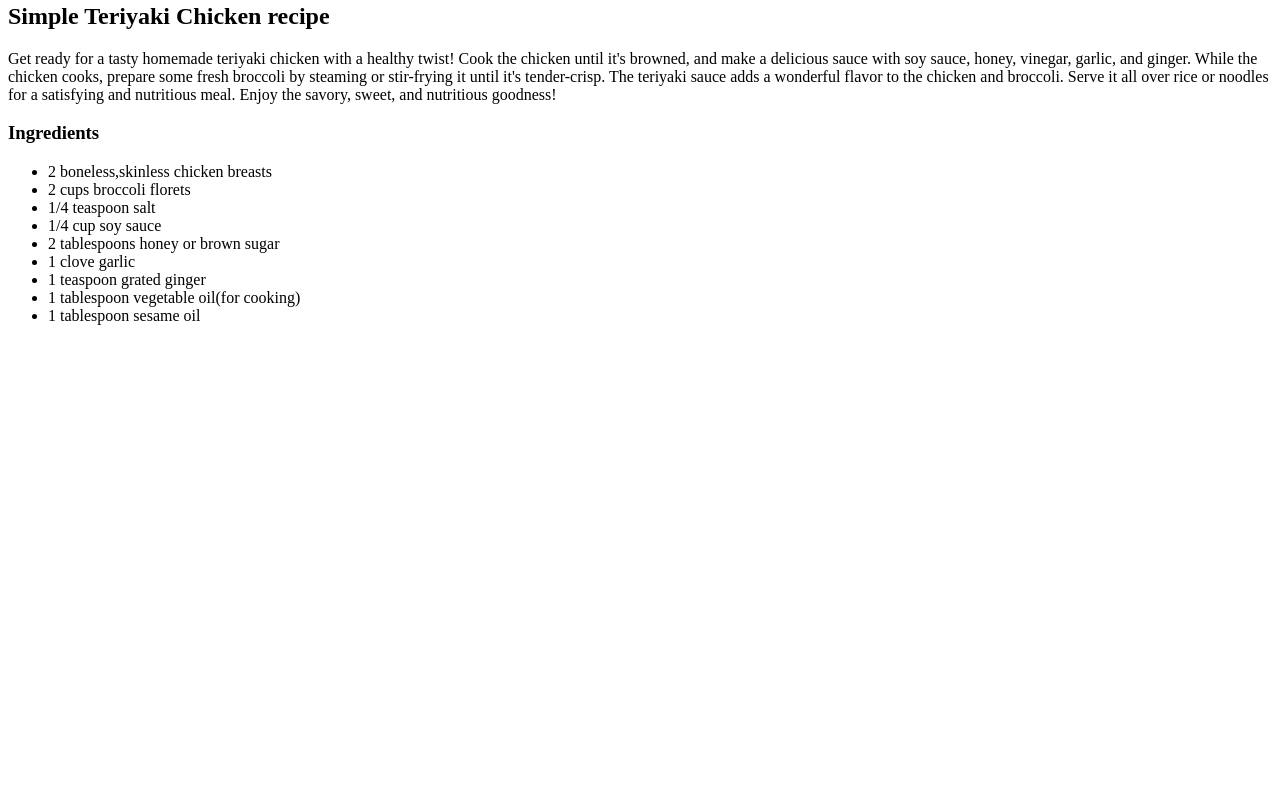
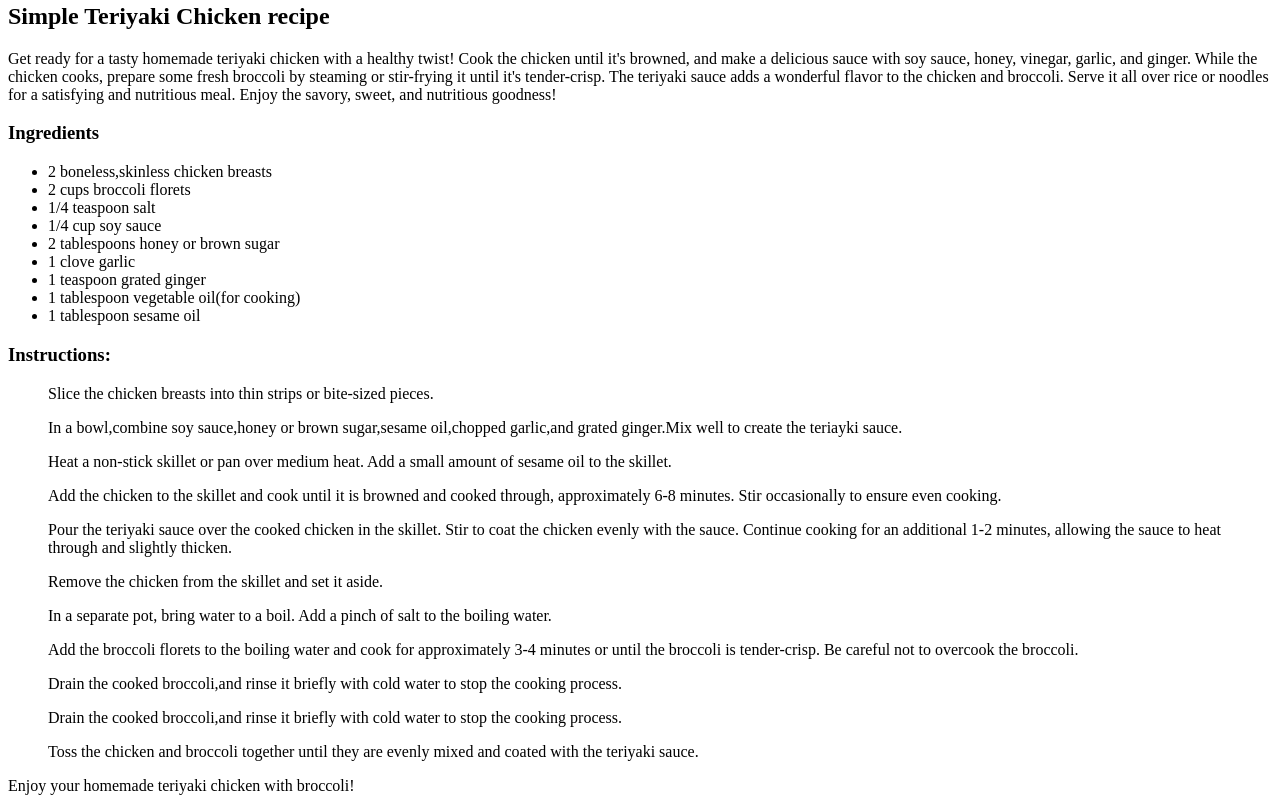
Before and after one commit to jer95/odin-recipes, a plain HTML site: page recipes/teriyaki-chicken.html in a window 1280 px wide. Shown: the part 326-1137 px from the top of the page. Before the commit the page ends 800 px from the top, so only its background shows below. Drawn offline with Linux system fonts and the light colour scheme.

Commit message:
Add instructions to teriyaki-chicken.html

```diff
--- a/recipes/teriyaki-chicken.html
+++ b/recipes/teriyaki-chicken.html
@@ -22,5 +22,18 @@
         <li>1 tablespoon vegetable oil(for cooking)</li>
         <li>1 tablespoon sesame oil</li>
     </ul>
+    <h3>Instructions:</h3>
+    <ol>Slice the chicken breasts into thin strips or bite-sized pieces.</ol>
+    <ol>In a bowl,combine soy sauce,honey or brown sugar,sesame oil,chopped garlic,and grated ginger.Mix well to create the teriayki sauce.</ol>
+    <ol>Heat a non-stick skillet or pan over medium heat. Add a small amount of sesame oil to the skillet.</ol>
+    <ol>Add the chicken to the skillet and cook until it is browned and cooked through, approximately 6-8 minutes. Stir occasionally to ensure even cooking.</ol>
+    <ol>Pour the teriyaki sauce over the cooked chicken in the skillet. Stir to coat the chicken evenly with the sauce. Continue cooking for an additional 1-2 minutes, allowing the sauce to heat through and slightly thicken.</ol>
+    <ol>Remove the chicken from the skillet and set it aside.</ol>
+    <ol>In a separate pot, bring water to a boil. Add a pinch of salt to the boiling water.</ol>
+    <ol>Add the broccoli florets to the boiling water and cook for approximately 3-4 minutes or until the broccoli is tender-crisp. Be careful not to overcook the broccoli.</ol>
+    <ol>Drain the cooked broccoli,and rinse it briefly with cold water to stop the cooking process.</ol>
+    <ol>Drain the cooked broccoli,and rinse it briefly with cold water to stop the cooking process.</ol>
+    <ol>Toss the chicken and broccoli together until they are evenly mixed and coated with the teriyaki sauce.</ol>
+    <p>Enjoy your homemade teriyaki chicken with broccoli!</p>
 </body>
 </html>
```
